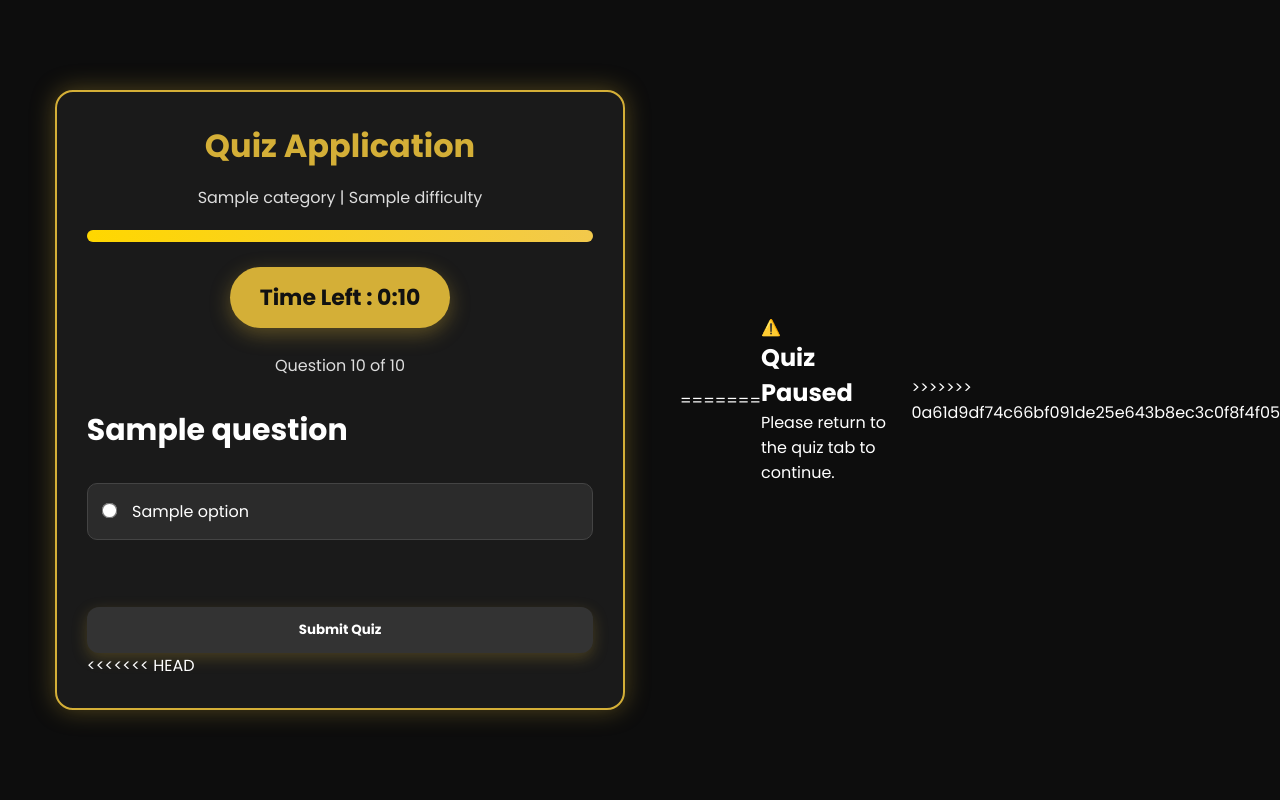
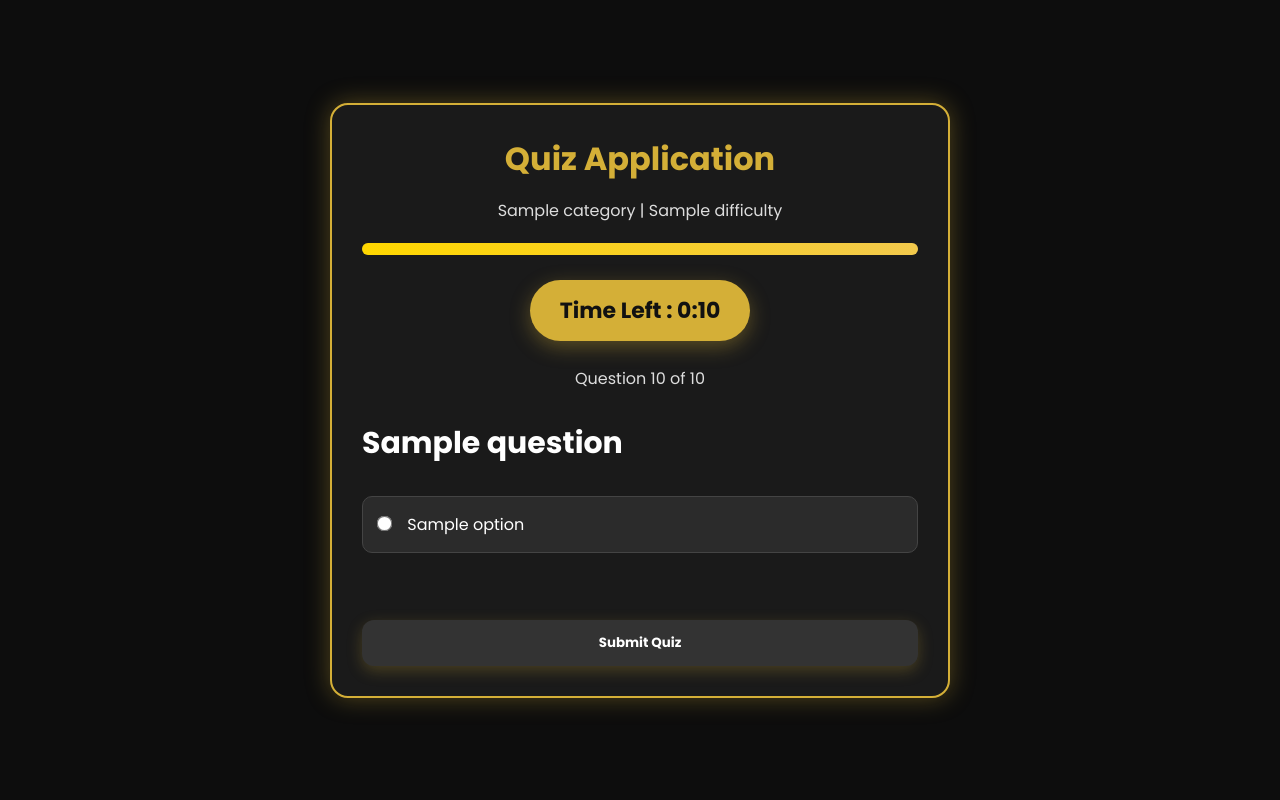
Before and after one commit to shaikh-abdul-basit436/Quizz_Application, a Flask app: template templates/quiz.html in a window 1280 px wide. Run offline with Flask 3, Linux system fonts and the light colour scheme; the template is opened without the code that fills it: most values are stand-ins (such as "Sample title", 1, 10 or a date in 2020).

Commit message:
Remove quiz paused warning from HTML
Removed warning message for paused quiz.

```diff
--- a/templates/quiz.html
+++ b/templates/quiz.html
@@ -113,26 +113,12 @@
     </div>
 
 </form>
-
-<<<<<<< HEAD
 </div>
 
 </div>
-
-=======
   </div>
 
 </div>
-
-<div id="tabWarning" class="tab-warning">
-    <div class="tab-warning-box">
-        <div class="tab-warning-icon">⚠️</div>
-        <h2>Quiz Paused</h2>
-        <p>Please return to the quiz tab to continue.</p>
-    </div>
-</div>
-
->>>>>>> 0a61d9df74c66bf091de25e643b8ec3c0f8f4f05
 <script src="{{ url_for('static', filename='js/script.js') }}"></script>
 
 </body>
```
